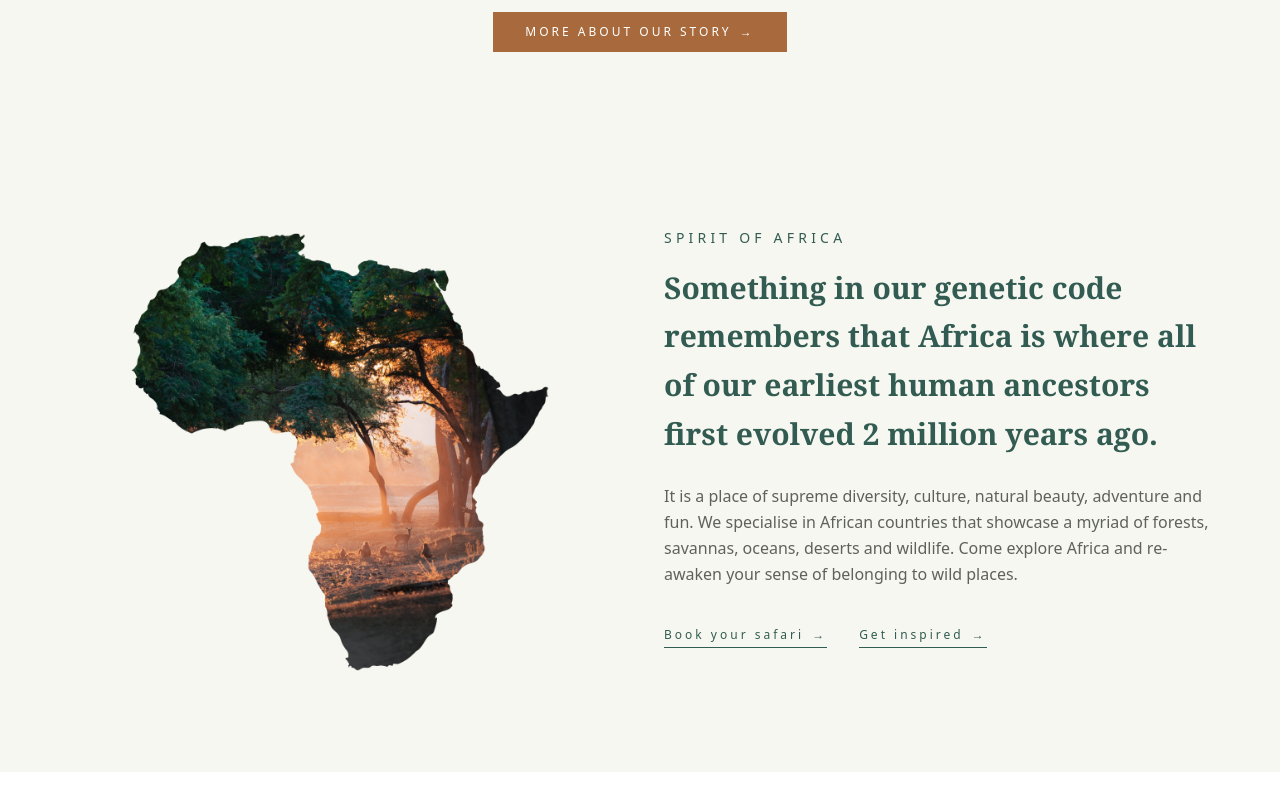
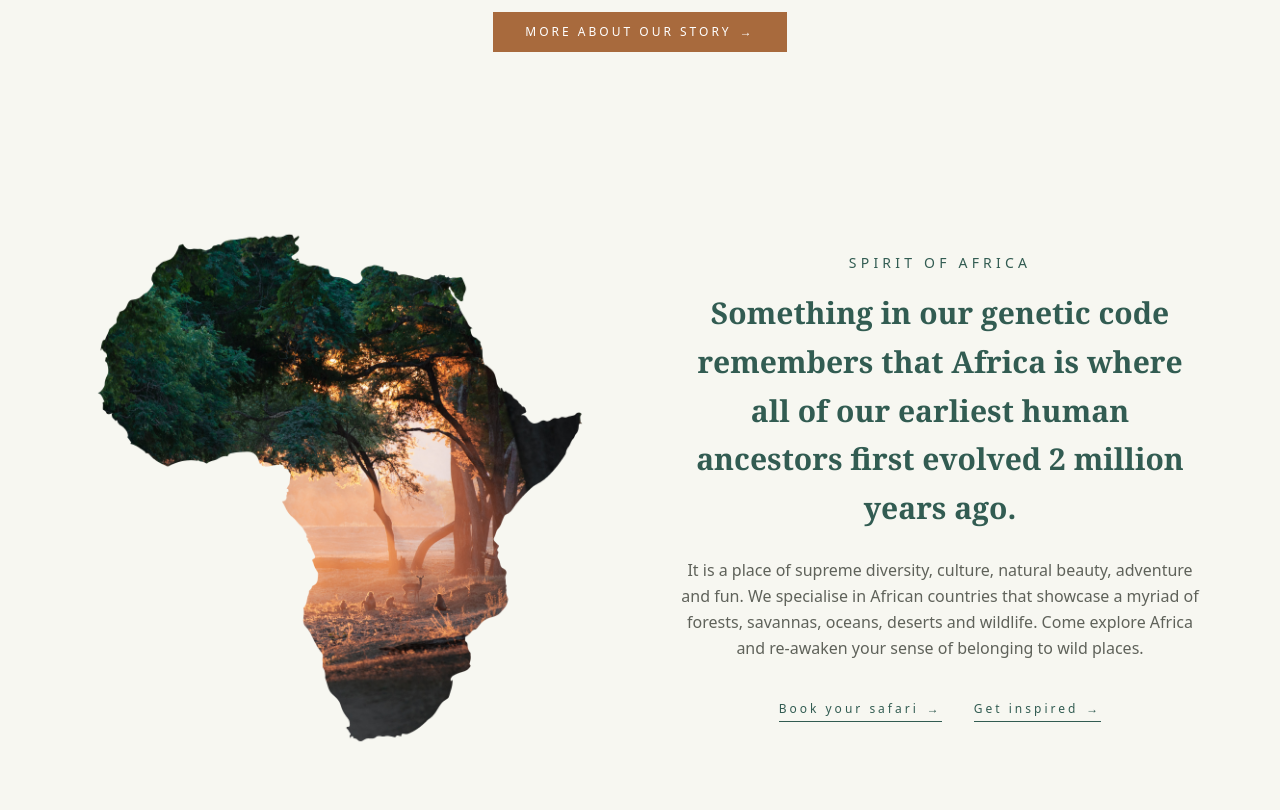
Before and after one commit to Karabaye/Zorra-Terra-Web, a React (Vite) app: page / in a window 1280 px wide. Shown: the part 1160-1970 px from the top of the page. Before the commit the page ends 1932 px from the top, so only its background shows below. Built offline with nearby package versions, Linux system fonts and the light colour scheme.

Commit message:
Added Home page

```diff
--- /dev/null
+++ b/src/components/SpiritOfAfrica.jsx
@@ -0,0 +1,50 @@
+import React from "react";
+
+const SpiritOfAfrica = () => {
+  return (
+    <section className="bg-[#f7f7f1] px-20 py-24">
+      <div className="mx-auto flex items-center gap-20">
+        {/* Left: Africa map image */}
+        <div className="flex w-[50%] justify-center">
+          <img
+            src="/images/africamap.png"
+            alt="Africa map with safari scene"
+            className="w-full object-contain"
+          />
+        </div>
+
+        {/* Right: Text content */}
+        <div className="w-[50%] text-center">
+          <p className="mb-4 text-sm tracking-[0.3em] text-[#325c52] uppercase">
+            Spirit of Africa
+          </p>
+
+          <h2 className="mb-6 font-serif text-2xl leading-relaxed font-semibold text-[#325c52] md:text-3xl">
+            Something in our genetic code remembers that Africa is where all of
+            our earliest human ancestors first evolved 2 million years ago.
+          </h2>
+
+          <p className="mb-10 max-w-xl text-xs leading-relaxed text-[#5f625a] md:text-sm lg:text-base">
+            It is a place of supreme diversity, culture, natural beauty,
+            adventure and fun. We specialise in African countries that showcase
+            a myriad of forests, savannas, oceans, deserts and wildlife. Come
+            explore Africa and re-awaken your sense of belonging to wild places.
+          </p>
+
+          <div className="flex flex-col items-center justify-center gap-4 text-xs tracking-[0.25em] text-[#325c52] uppercase md:flex-row md:justify-center md:gap-8">
+            <button className="inline-flex items-center justify-center border-b border-[#325c52] pb-1 hover:text-[#294a42]">
+              Book your safari
+              <span className="ml-2">→</span>
+            </button>
+            <button className="inline-flex items-center justify-center border-b border-[#325c52] pb-1 hover:text-[#294a42]">
+              Get inspired
+              <span className="ml-2">→</span>
+            </button>
+          </div>
+        </div>
+      </div>
+    </section>
+  );
+};
+
+export default SpiritOfAfrica;
--- /dev/null
+++ b/src/components/WhatWeDo.jsx
@@ -0,0 +1,32 @@
+import React from "react";
+
+const WhatWeDo = () => {
+  return (
+    <section className="flex items-center justify-center bg-[#f7f7f1] px-4 py-20">
+      <div className="mx-auto max-w-3xl text-center">
+        <p className="mb-4 text-sm tracking-[0.3em] text-[#325c52] uppercase">
+          What we do
+        </p>
+
+        <h1 className="mt-10 mb-6 font-serif text-3xl leading-relaxed font-semibold text-[#325c52]">
+          We plan and guide exceptional, participatory wilderness experiences
+          throughout Africa
+        </h1>
+
+        <p className="mb-8 px-28 text-xs leading-relaxed text-[#5f625a] md:text-base">
+          Lorem ipsum dolor sit, amet consectetur adipisicing elit. Nobis
+          eligendi vel est optio, sit nihil incidunt nam accusantium voluptate
+          animi. Mollitia officiis aliquid facere labore minus culpa
+          reprehenderit id optio.
+        </p>
+
+        <button className="inline-flex items-center justify-center bg-[#a86a3d] px-8 py-3 text-xs tracking-[0.25em] text-white uppercase transition-colors hover:bg-[#8d5833]">
+          More about our story
+          <span className="ml-2">→</span>
+        </button>
+      </div>
+    </section>
+  );
+};
+
+export default WhatWeDo;
--- a/src/pages/Home.jsx
+++ b/src/pages/Home.jsx
@@ -1,75 +1,12 @@
 import React from "react";
+import WhatWeDo from "../components/WhatWeDo";
+import SpiritOfAfrica from "../components/SpiritOfAfrica";
 
 const Home = () => {
   return (
     <>
-      <section className="flex items-center justify-center bg-[#f7f7f1] px-4 py-20">
-        <div className="mx-auto max-w-3xl text-center">
-          <p className="mb-4 text-sm tracking-[0.3em] text-[#325c52] uppercase">
-            What we do
-          </p>
-
-          <h1 className="mt-10 mb-6 font-serif text-3xl leading-relaxed font-semibold text-[#325c52]">
-            We plan and guide exceptional, participatory wilderness experiences
-            throughout Africa
-          </h1>
-
-          <p className="mb-8 px-28 text-xs leading-relaxed text-[#5f625a] md:text-base">
-            Lorem ipsum dolor sit, amet consectetur adipisicing elit. Nobis
-            eligendi vel est optio, sit nihil incidunt nam accusantium voluptate
-            animi. Mollitia officiis aliquid facere labore minus culpa
-            reprehenderit id optio.
-          </p>
-
-          <button className="inline-flex items-center justify-center bg-[#a86a3d] px-8 py-3 text-xs tracking-[0.25em] text-white uppercase transition-colors hover:bg-[#8d5833]">
-            More about our story
-            <span className="ml-2">→</span>
-          </button>
-        </div>
-      </section>
-      <section className="bg-[#f7f7f1] px-4 py-24">
-        <div className="mx-auto flex max-w-6xl flex-col items-center gap-12 md:flex-row md:items-start">
-          {/* Left: Africa map image */}
-          <div className="flex w-full justify-center md:w-1/2">
-            <img
-              src="/images/africamap.png"
-              alt="Africa map with safari scene"
-              className="max-w-xs object-contain md:max-w-sm lg:max-w-md"
-            />
-          </div>
-
-          {/* Right: Text content */}
-          <div className="w-full text-center md:w-1/2 md:text-left">
-            <p className="mb-4 text-sm tracking-[0.3em] text-[#325c52] uppercase">
-              Spirit of Africa
-            </p>
-
-            <h2 className="mb-6 font-serif text-2xl leading-relaxed font-semibold text-[#325c52] md:text-3xl">
-              Something in our genetic code remembers that Africa is where all
-              of our earliest human ancestors first evolved 2 million years ago.
-            </h2>
-
-            <p className="mb-10 max-w-xl text-xs leading-relaxed text-[#5f625a] md:text-sm lg:text-base">
-              It is a place of supreme diversity, culture, natural beauty,
-              adventure and fun. We specialise in African countries that
-              showcase a myriad of forests, savannas, oceans, deserts and
-              wildlife. Come explore Africa and re-awaken your sense of
-              belonging to wild places.
-            </p>
-
-            <div className="flex flex-col items-center gap-4 text-xs tracking-[0.25em] text-[#325c52] uppercase md:flex-row md:gap-8">
-              <button className="inline-flex items-center justify-center border-b border-[#325c52] pb-1 hover:text-[#294a42]">
-                Book your safari
-                <span className="ml-2">→</span>
-              </button>
-              <button className="inline-flex items-center justify-center border-b border-[#325c52] pb-1 hover:text-[#294a42]">
-                Get inspired
-                <span className="ml-2">→</span>
-              </button>
-            </div>
-          </div>
-        </div>
-      </section>
+      <WhatWeDo />
+      <SpiritOfAfrica />
     </>
   );
 };
--- a/src/ui/Header.jsx
+++ b/src/ui/Header.jsx
@@ -21,7 +21,7 @@ const Header = () => {
       <nav
         className={`flex items-center justify-center gap-[200px] px-8 py-[30px] text-sm transition-colors duration-300 ${
           scrolled
-            ? "fixed top-0 left-0 z-50 w-full bg-[#386565]"
+            ? "fixed top-0 left-0 z-50 w-full bg-[#386565]/99"
             : "absolute top-0 left-0 w-full bg-transparent"
         }`}
       >
```
